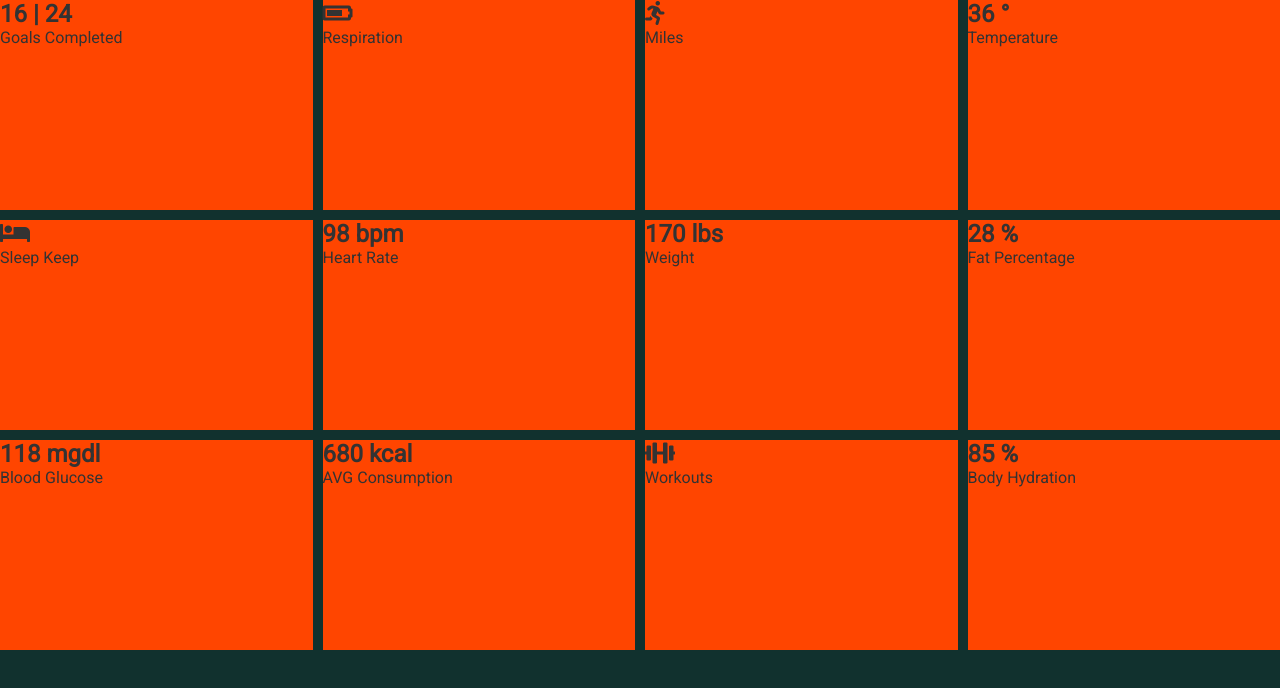
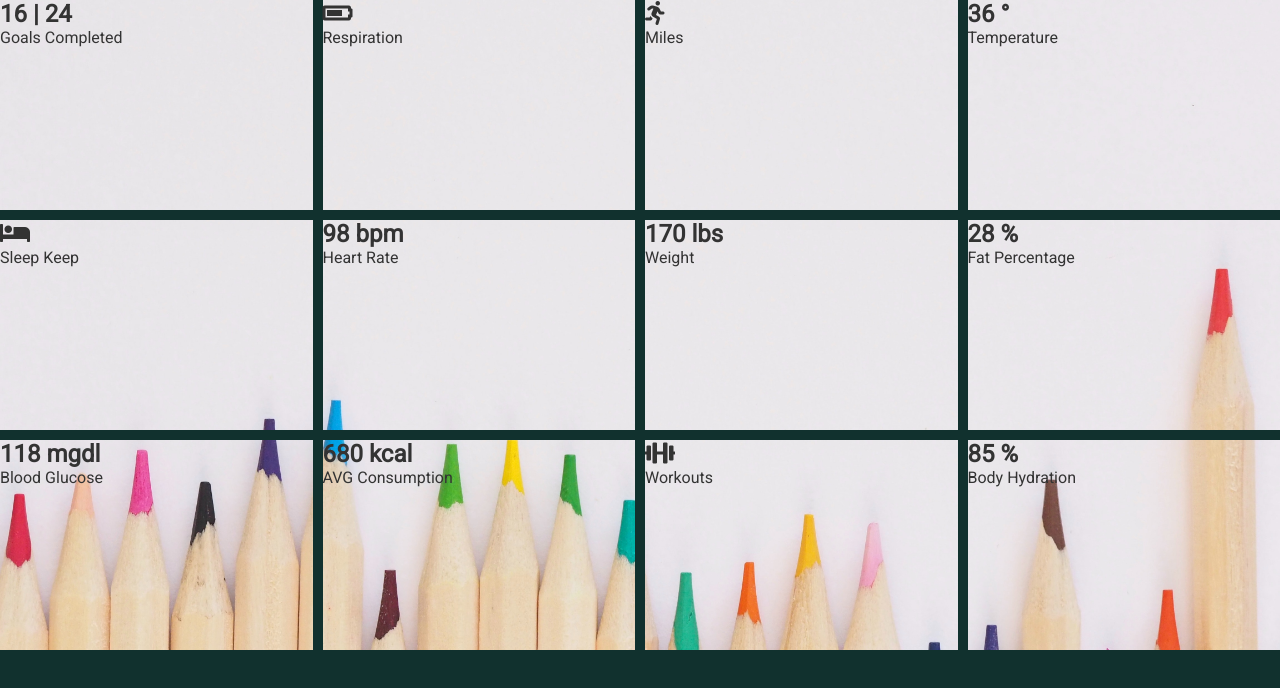
Before and after one commit to ScottDancer/Grid-with-image-span, a plain HTML site: page index.html in a window 1280 px wide. Drawn offline with Linux system fonts and the light colour scheme.

Commit message:
added the colored pencil photo to the background in the divs inside the container and set styling

```diff
--- a/styles.css
+++ b/styles.css
@@ -20,5 +20,21 @@ body {
 
 .container > div {
   height: 210px;
-  background-color:orangered;
+  background: url('./images/heroPencils.jpg');
+  background-size: cover;
+  min-height: 100%;
+  background-repeat: no-repeat;
+  background-attachment: fixed;
+  background-position: bottom right;
+  /* background-size: auto 100%; */
+  /* width: 100vw; */
+  /* height: auto; */
 }
+
+/* min-height: 100%;
+  background-repeat: no-repeat;
+  background-attachment: fixed;
+  background-position: bottom left;
+  background-size: auto 100%;
+  width: 100vw;
+  height: auto; */
```
